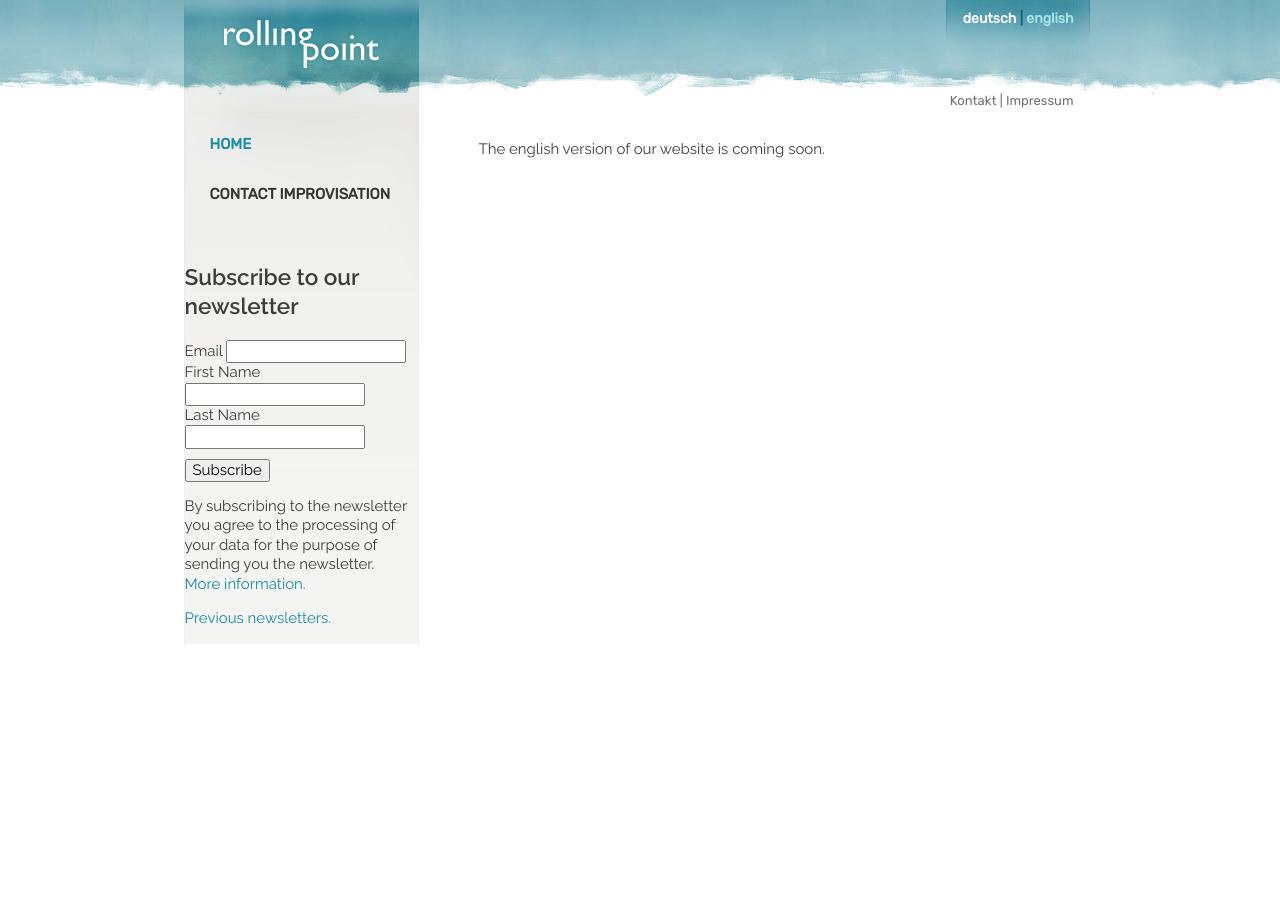
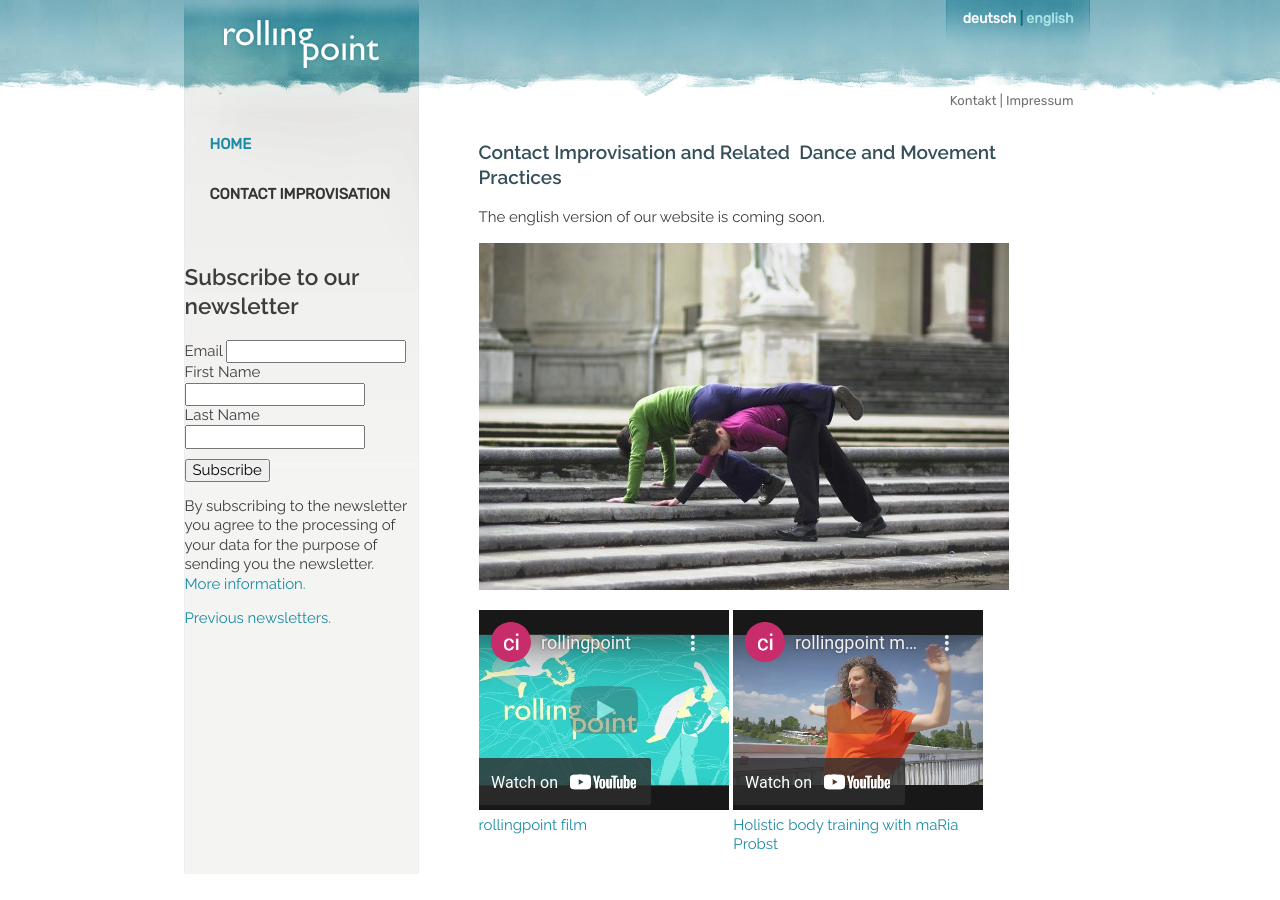
Before and after one commit to manulari/rollingpointat, a Jekyll site: the page built from _pages_en/en.md, in a window 1280 px wide. Built offline with Jekyll 4.4.1, drawn with Linux system fonts in a browser that asks for light colours; comment, search, counter and statistics services are not loaded.

Commit message:
Update page (en) “en”

```diff
--- a/_pages_en/en.md
+++ b/_pages_en/en.md
@@ -1,7 +1,15 @@
 ---
 permalink: /en/
-title: HOME
+title: rollingpoint - Contact Improvisation und artverwandte Tanz- und Bewegungsformen
 language: en
 other_lang: /
 ---
+### Contact Improvisation and Related  Dance and Movement Practices
+
 The english version of our website is coming soon.
+
+![](/assets/uploads/dsc_1901_klein.jpg "https://www.youtube.com/embed/6A5otnVZAg4")
+
+<div class="imglink"><a target="_blank" href="https://www.youtube.com/embed/kp3DqzN1Ldo"><img src="/assets/uploads/video_vorschau_rollingpoint.png" alt="" /><div>rollingpoint film</div></a></div>
+
+<div class="imglink"><a target="_blank" href="https://www.youtube.com/embed/6A5otnVZAg4"><img src="/assets/uploads/video_vorschau_maria.png" alt="" /><div>Holistic body training with maRia Probst</div></a></div>
```
